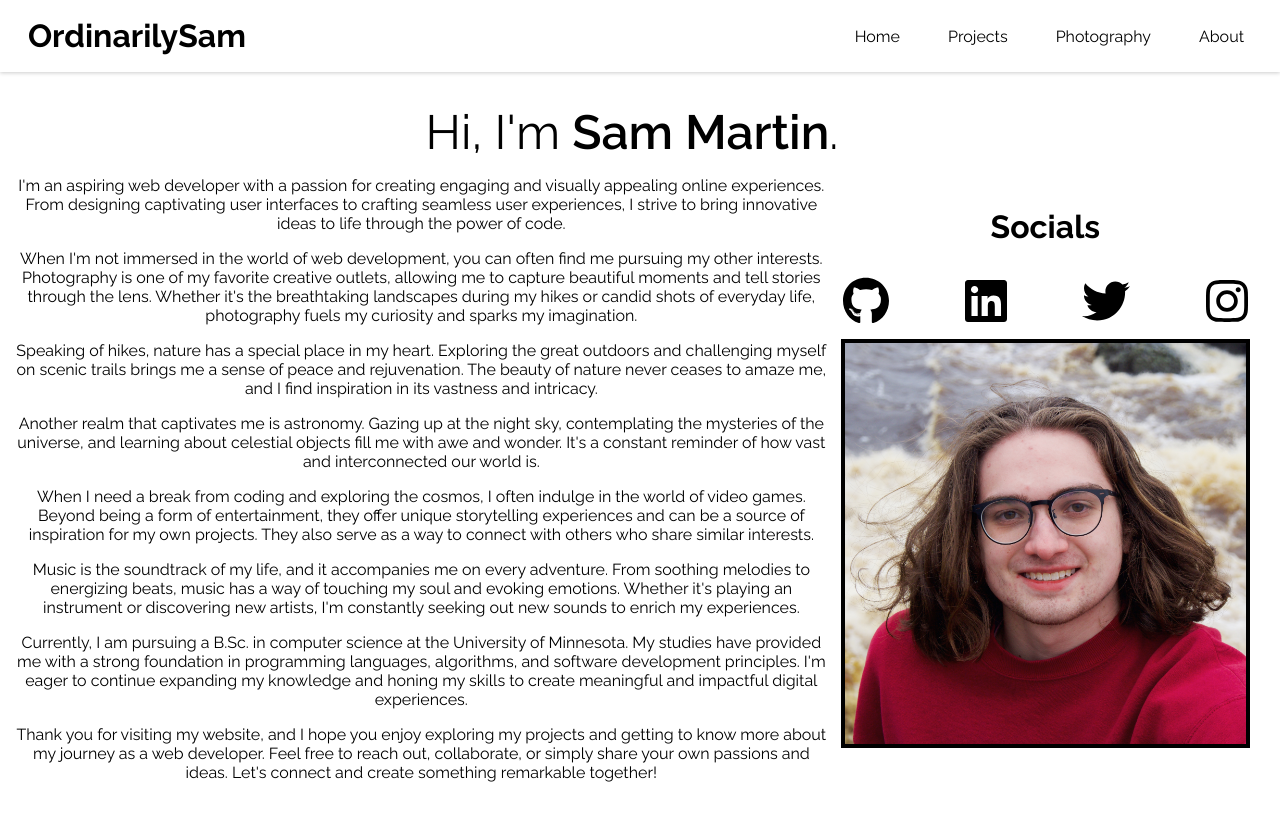
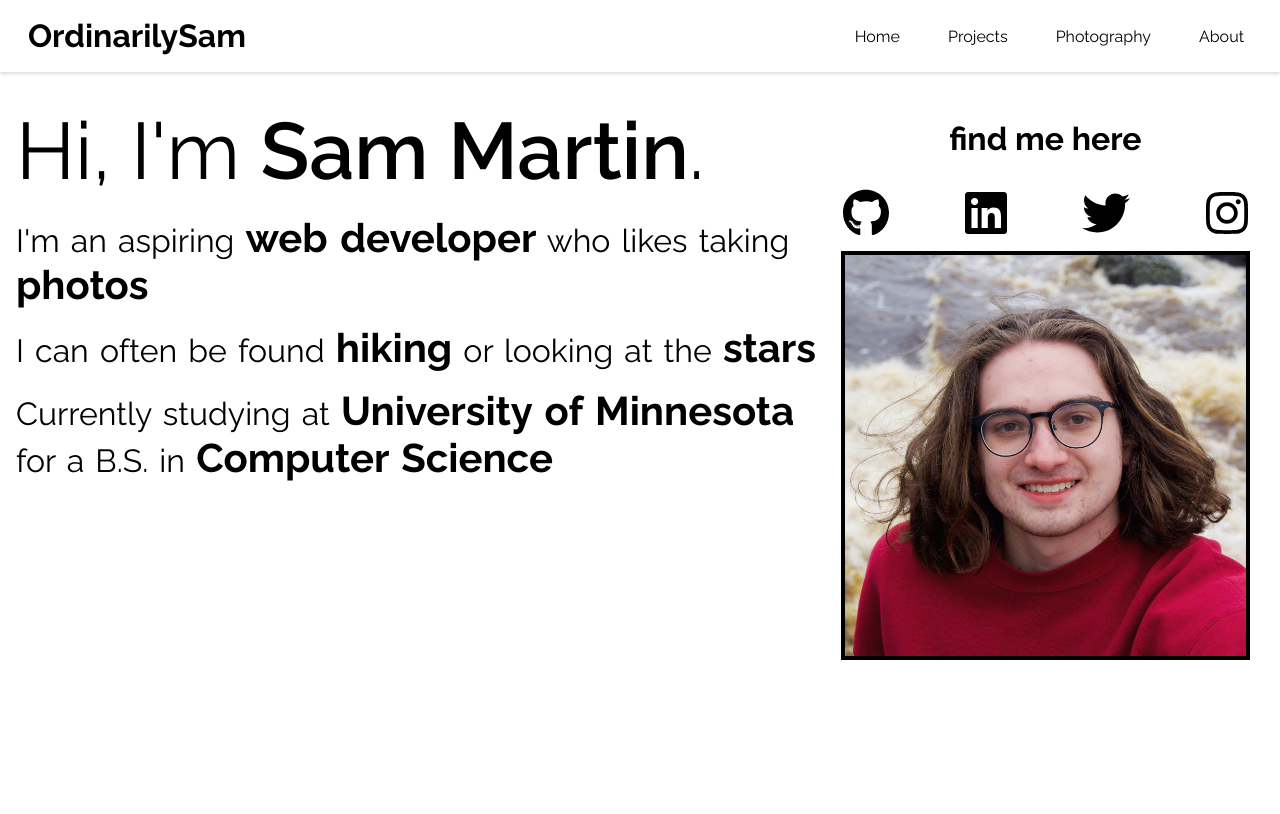
Before and after one commit to OrdinarilySam/personal-site, a SvelteKit app: page /about in a window 1280 px wide. Built offline with nearby package versions, Linux system fonts and the light colour scheme.

Commit message:
fixed wording an working on layout

```diff
--- a/src/routes/about/+page.svelte
+++ b/src/routes/about/+page.svelte
@@ -1,7 +1,7 @@
 <script lang="ts">
-  import ImageContainer from "./ImageContainer.svelte";
-  import Socials from "./Socials.svelte"
-  import About from "./About.svelte"
+	import ImageContainer from './ImageContainer.svelte';
+	import Socials from './Socials.svelte';
+	import About from './About.svelte';
 </script>
 
 <svelte:head>
@@ -10,9 +10,9 @@
 </svelte:head>
 
 <div class="container">
-  <h3>Hi, I'm <span>Sam Martin</span>.</h3>
 	<div class="content-wrapper">
 		<div class="main">
+			<h3>Hi, I'm <span>Sam Martin</span>.</h3>
 			<About />
 		</div>
 		<div class="side">
@@ -31,14 +31,13 @@
 		flex-direction: column;
 		h3 {
 			width: 100%;
-      text-align: center;
+			text-align: left;
 			font-weight: 400;
-      font-size: 3rem;
+			font-size: 5rem;
 			margin: 1rem 0;
 			span {
 				font-weight: 600;
 			}
-
 		}
 		.content-wrapper {
 			display: flex;
@@ -47,17 +46,12 @@
 			flex-grow: 1;
 			.main {
 				flex: 2;
-        text-align: center;
 			}
 			.side {
 				flex: 1;
 				display: flex;
 				flex-direction: column;
-
 			}
 		}
-
-
-
 	}
 </style>
--- a/src/routes/about/About.svelte
+++ b/src/routes/about/About.svelte
@@ -1,49 +1,24 @@
 <div>
-  <!-- TODO: update text and formatting -->
+	<p>I'm an aspiring <span>web developer</span> who likes taking <span>photos</span></p>
+	<p>I can often be found <span>hiking</span> or looking at the <span>stars</span></p>
 	<p>
-    I'm an aspiring web developer with a passion for creating engaging and visually appealing online experiences.
-    From designing captivating user interfaces to crafting seamless user experiences, I strive to bring innovative ideas to life through the power of code.
-  </p>
-  <p>
-    When I'm not immersed in the world of web development, you can often find me pursuing my other interests.
-    Photography is one of my favorite creative outlets, allowing me to capture beautiful moments and tell stories through the lens.
-    Whether it's the breathtaking landscapes during my hikes or candid shots of everyday life, photography fuels my curiosity and sparks my imagination.
-  </p>
-  <p>
-    Speaking of hikes, nature has a special place in my heart.
-    Exploring the great outdoors and challenging myself on scenic trails brings me a sense of peace and rejuvenation.
-    The beauty of nature never ceases to amaze me, and I find inspiration in its vastness and intricacy.
-  </p>
-  <p>
-    Another realm that captivates me is astronomy.
-    Gazing up at the night sky, contemplating the mysteries of the universe, and learning about celestial objects fill me with awe and wonder.
-    It's a constant reminder of how vast and interconnected our world is.
-  </p>
-  <p>
-    When I need a break from coding and exploring the cosmos, I often indulge in the world of video games.
-    Beyond being a form of entertainment, they offer unique storytelling experiences and can be a source of inspiration for my own projects.
-    They also serve as a way to connect with others who share similar interests.
-  </p>
-  <p>
-    Music is the soundtrack of my life, and it accompanies me on every adventure.
-    From soothing melodies to energizing beats, music has a way of touching my soul and evoking emotions.
-    Whether it's playing an instrument or discovering new artists, I'm constantly seeking out new sounds to enrich my experiences.
-  </p>
-  <p>
-    Currently, I am pursuing a B.Sc. in computer science at the University of Minnesota.
-    My studies have provided me with a strong foundation in programming languages, algorithms, and software development principles.
-    I'm eager to continue expanding my knowledge and honing my skills to create meaningful and impactful digital experiences.
-  </p>
-  <p>
-    Thank you for visiting my website, and I hope you enjoy exploring my projects and getting to know more about my journey as a web developer.
-    Feel free to reach out, collaborate, or simply share your own passions and ideas.
-    Let's connect and create something remarkable together!
+		Currently studying at <span>University of Minnesota</span> for a B.S. in
+		<span>Computer Science</span>
 	</p>
 </div>
+
 <style lang="scss">
 	div {
 		p {
+			font-size: 2rem;
+			font-weight: 400;
 			margin-top: 0;
+			margin-bottom: 1rem;
+			word-spacing: 3px;
+			span {
+				font-weight: 800;
+				font-size: 2.5rem;
+			}
 		}
 	}
 </style>
--- a/src/routes/about/Socials.svelte
+++ b/src/routes/about/Socials.svelte
@@ -1,18 +1,36 @@
 <script lang="ts">
-  import Github from "$lib/images/github.svg"
-  import Linkedin from "$lib/images/linkedin.svg"
-  import Twitter from "$lib/images/twitter.svg"
-  import Instagram from "$lib/images/instagram.svg"
+	import Github from '$lib/images/github.svg';
+	import Linkedin from '$lib/images/linkedin.svg';
+	import Twitter from '$lib/images/twitter.svg';
+	import Instagram from '$lib/images/instagram.svg';
 </script>
+
 <div>
-  <h3>Socials</h3>
+	<h3>find me here</h3>
 	<ul>
-    <li><a target="_blank" href="https://www.github.com/ordinarilysam"><img src={Github} alt="github logo" /></a></li>
-    <li><a target="_blank" href="https://www.linkedin.com/in/samuel-d-martin"><img src={Linkedin} alt="linkedin logo" /></a></li>
-    <li><a target="_blank" href="https://www.twitter.com/ordinarilysam"><img src={Twitter} alt="twitter logo" /></a></li>
-    <li><a target="_blank" href="https://www.instagram.com/ordinarilysamm"><img src={Instagram} alt="instagram logo" /></a></li>
+		<li>
+			<a target="_blank" href="https://www.github.com/ordinarilysam"
+				><img src={Github} alt="github logo" /></a
+			>
+		</li>
+		<li>
+			<a target="_blank" href="https://www.linkedin.com/in/samuel-d-martin"
+				><img src={Linkedin} alt="linkedin logo" /></a
+			>
+		</li>
+		<li>
+			<a target="_blank" href="https://www.twitter.com/ordinarilysam"
+				><img src={Twitter} alt="twitter logo" /></a
+			>
+		</li>
+		<li>
+			<a target="_blank" href="https://www.instagram.com/ordinarilysamm"
+				><img src={Instagram} alt="instagram logo" /></a
+			>
+		</li>
 	</ul>
 </div>
+
 <style lang="scss">
 	div {
 		h3 {
```
Lines whose indentation alone changed are shown as unchanged.
